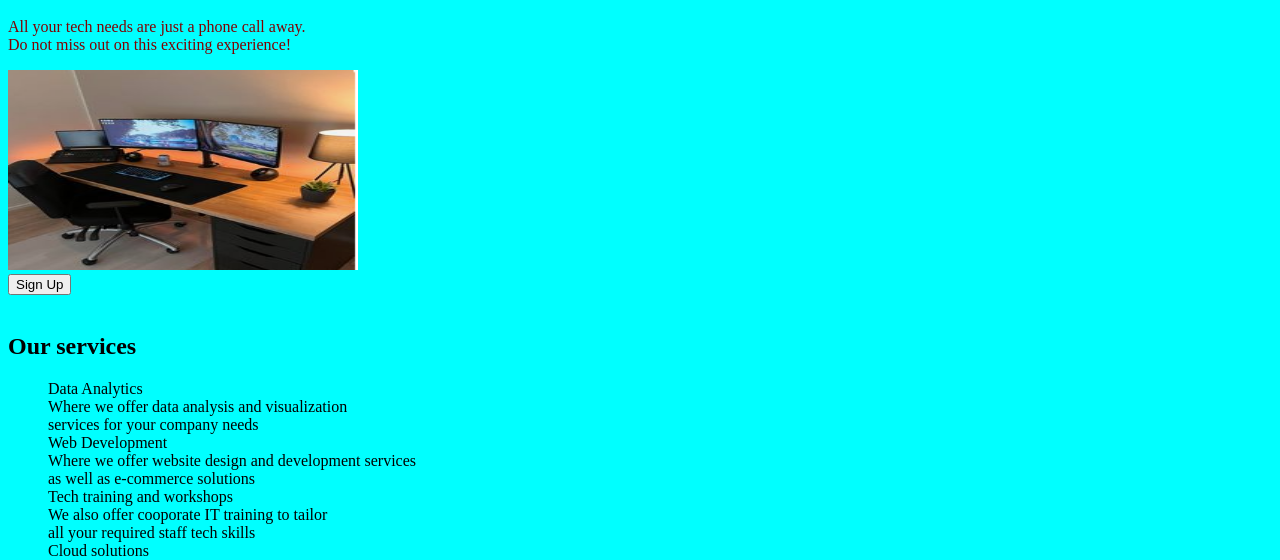
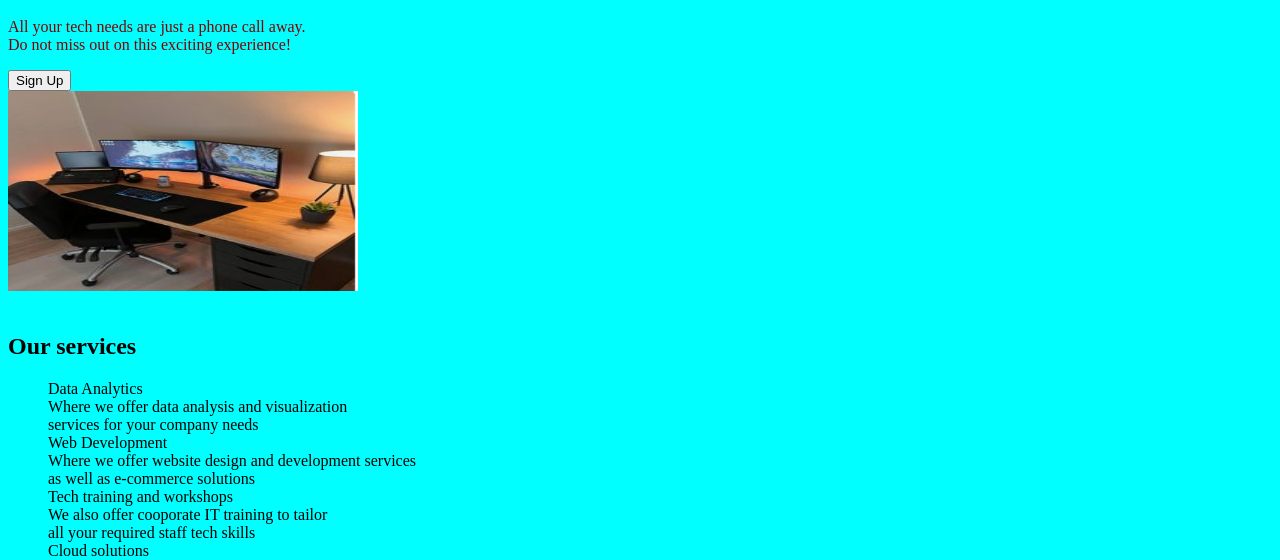
Before and after one commit to DevMichcodes/Landing-page, a plain HTML site: page index.html in a window 1280 px wide. Shown: the part 211-771 px from the top of the page. Drawn offline with Linux system fonts and the light colour scheme.

Commit message:
Rearrange the intro section divs
For neat arrangement of items and text within the intro section

```diff
--- a/index.html
+++ b/index.html
@@ -26,11 +26,14 @@
                 All your tech needs are just a phone call away.<br>
                 Do not miss out on this exciting experience!
             </p>
+            <button class="button1">Sign Up</button>
+        </div>
+        <div class="intr-image">
+<img src="./images/setup1.png" alt="Sorry the image is not available at the moment" height="200px" width="350px" class="intro-image"><br>
+</div>
 
-        </div>
-<img src="./images/setup1.png" alt="Sorry the image is not available at the moment" height="200px" width="350px" class="intro-image"><br>
-<button>Sign Up</button>
 </div><br>
+
 <div class="services">
     <h2>Our services</h2>
     <ul>
```
